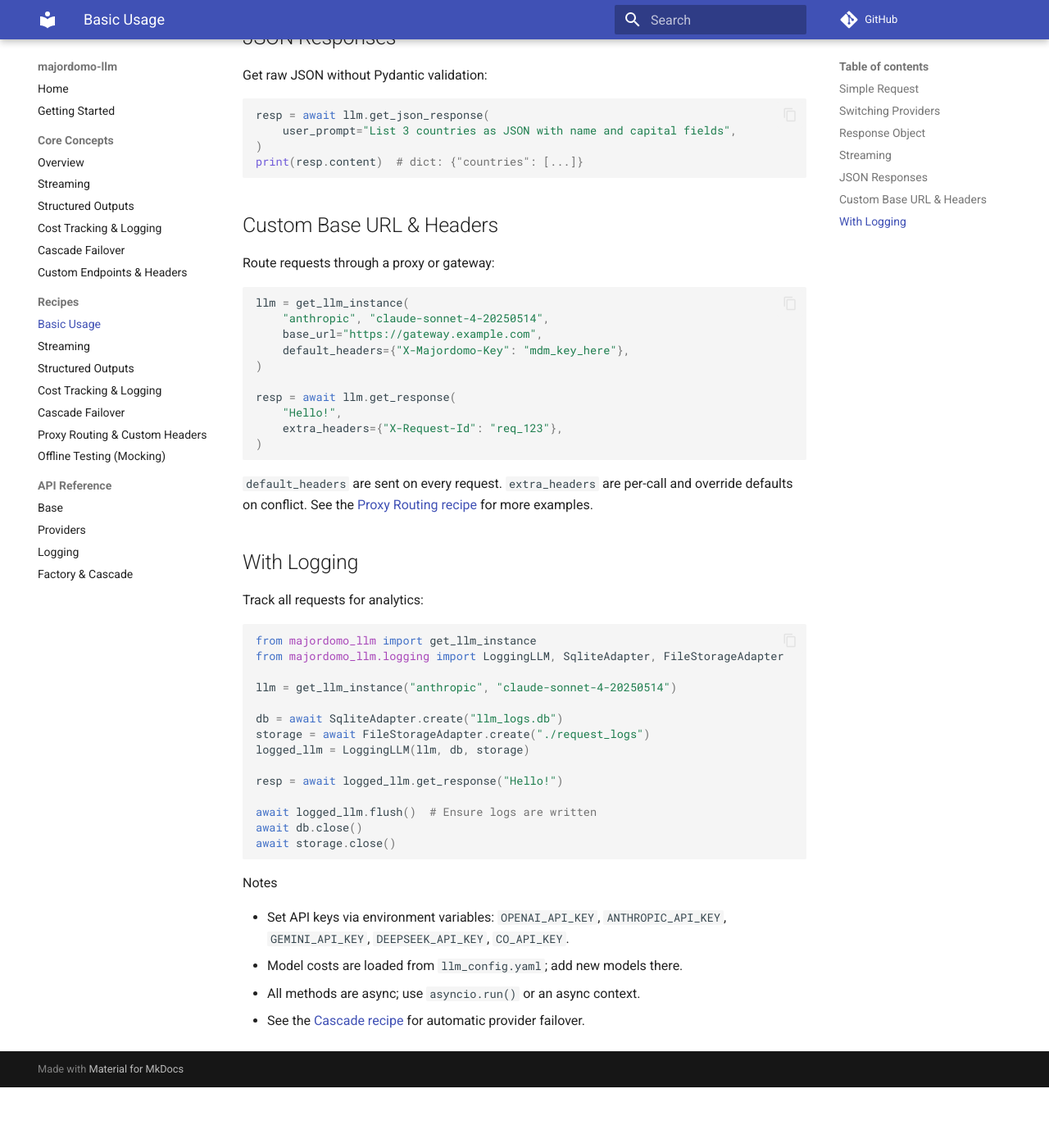
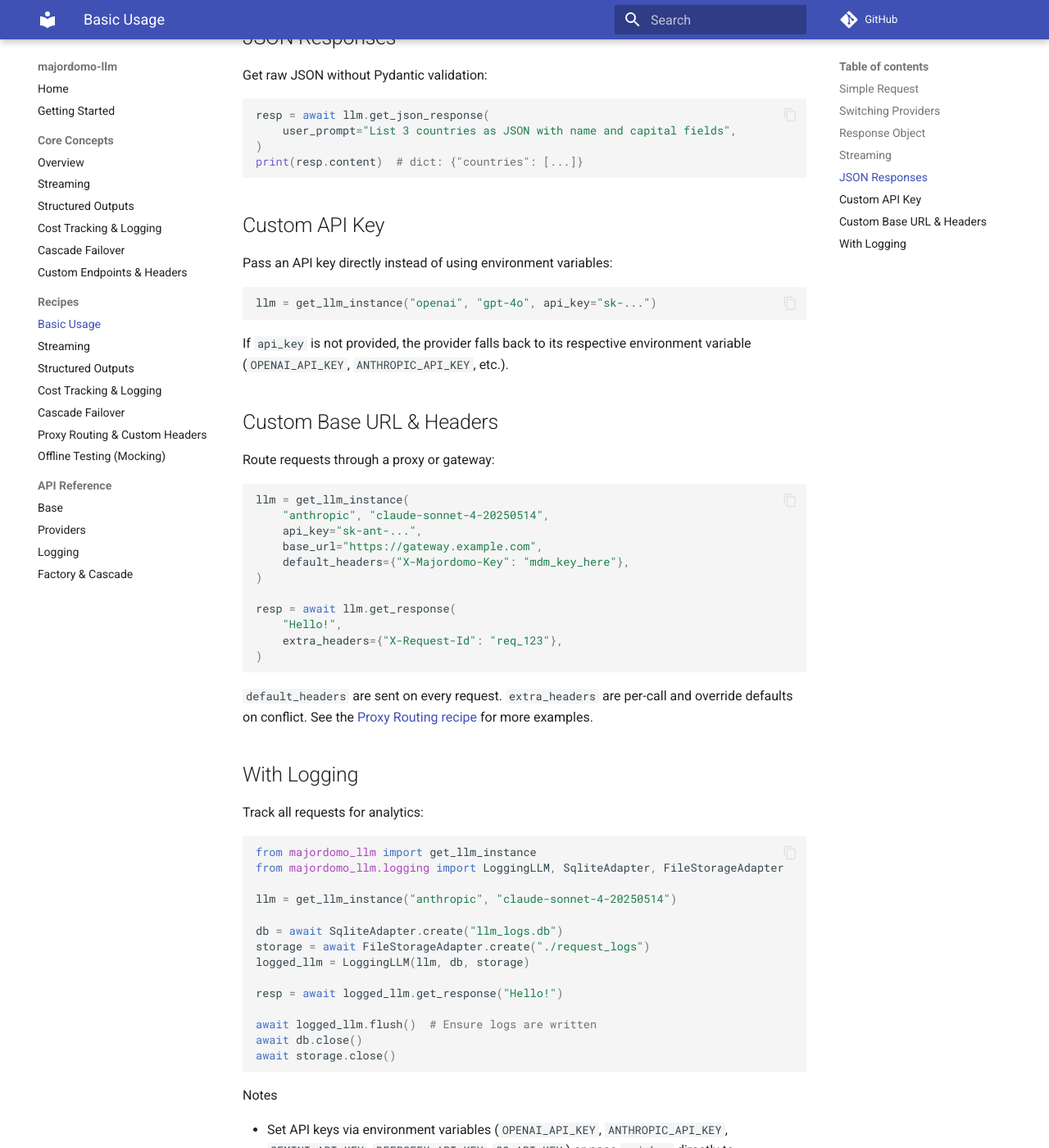
Before and after one commit to go-majordomo/majordomo-llm, an MkDocs documentation site: the page built from docs/recipes/basic-usage.md, in a window 1280 px wide and 1400 px high, scrolled down 1786 px. Shown: the whole window at 82% size. Built offline with MkDocs 1.6.1 and Material for MkDocs 9.7.7, drawn with Linux system fonts in a browser that asks for light colours; comment, search, counter and statistics services are not loaded; before the commit the page ends 3112 px from its top, so only the background shows below that; some of the changed text lies outside the part shown.

Commit message:
Updated docs with api_key argumemt usage info.

````diff
--- a/docs/recipes/basic-usage.md
+++ b/docs/recipes/basic-usage.md
@@ -92,6 +92,16 @@
 print(resp.content)  # dict: {"countries": [...]}
 ```
 
+## Custom API Key
+
+Pass an API key directly instead of using environment variables:
+
+```python
+llm = get_llm_instance("openai", "gpt-4o", api_key="sk-...")
+```
+
+If `api_key` is not provided, the provider falls back to its respective environment variable (`OPENAI_API_KEY`, `ANTHROPIC_API_KEY`, etc.).
+
 ## Custom Base URL & Headers
 
 Route requests through a proxy or gateway:
@@ -99,6 +109,7 @@
 ```python
 llm = get_llm_instance(
     "anthropic", "claude-sonnet-4-20250514",
+    api_key="sk-ant-...",
     base_url="https://gateway.example.com",
     default_headers={"X-Majordomo-Key": "mdm_key_here"},
 )
@@ -134,7 +145,7 @@
 
 Notes
 
-- Set API keys via environment variables: `OPENAI_API_KEY`, `ANTHROPIC_API_KEY`, `GEMINI_API_KEY`, `DEEPSEEK_API_KEY`, `CO_API_KEY`.
+- Set API keys via environment variables (`OPENAI_API_KEY`, `ANTHROPIC_API_KEY`, `GEMINI_API_KEY`, `DEEPSEEK_API_KEY`, `CO_API_KEY`) or pass `api_key` directly to `get_llm_instance()`.
 - Model costs are loaded from `llm_config.yaml`; add new models there.
 - All methods are async; use `asyncio.run()` or an async context.
 - See the [Cascade recipe](cascade.md) for automatic provider failover.
--- a/pyproject.toml
+++ b/pyproject.toml
@@ -1,6 +1,6 @@
 [project]
 name = "majordomo-llm"
-version = "0.3.0"
+version = "0.3.1"
 description = "Unified Python interface for multiple LLM providers with cost tracking"
 readme = "README.md"
 license = {text = "MIT"}
--- a/src/majordomo_llm/__init__.py
+++ b/src/majordomo_llm/__init__.py
@@ -40,7 +40,7 @@
 from majordomo_llm.providers.gemini import Gemini
 from majordomo_llm.providers.openai import OpenAI
 
-__version__ = "0.3.0"
+__version__ = "0.3.1"
 
 __all__ = [
     # Base classes and types
````
Also changed, not shown: CHANGELOG.md (+8 -1 lines), docs/index.md (+2 -1 lines), 1 other file.
